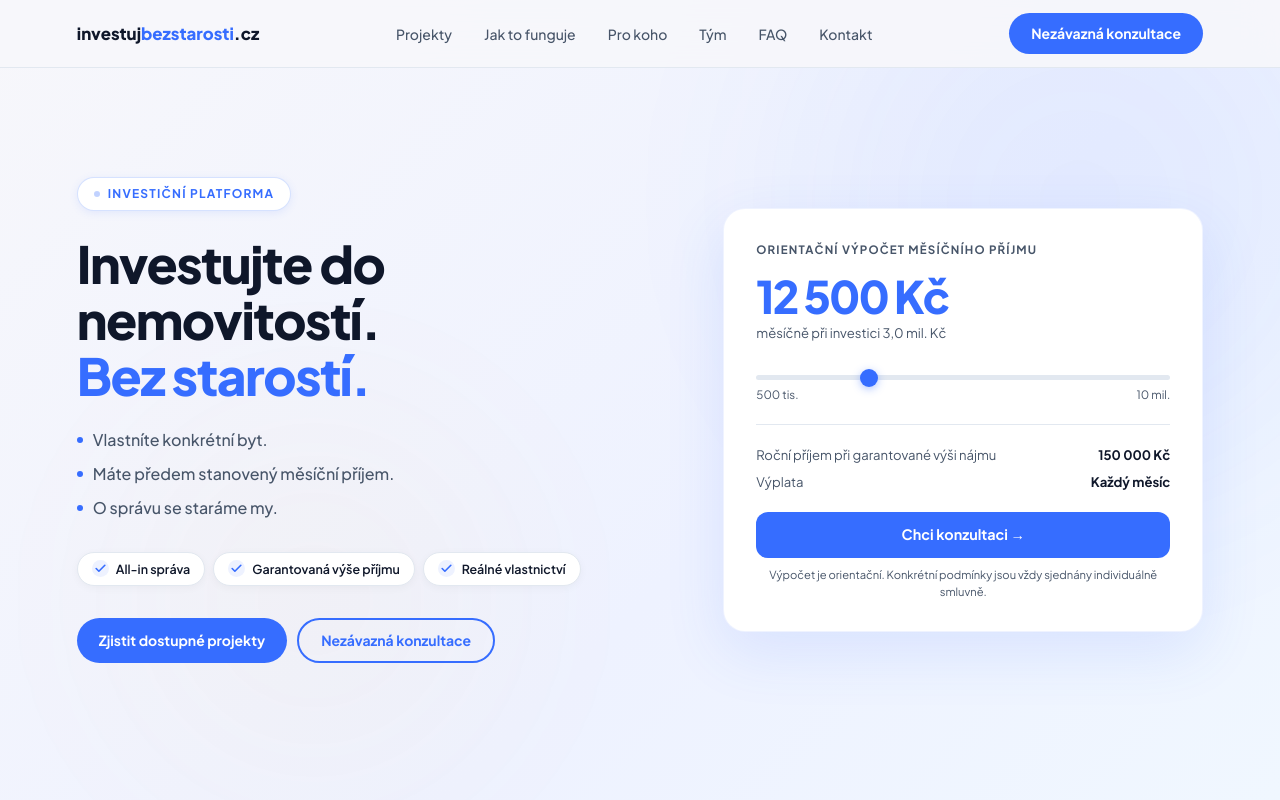
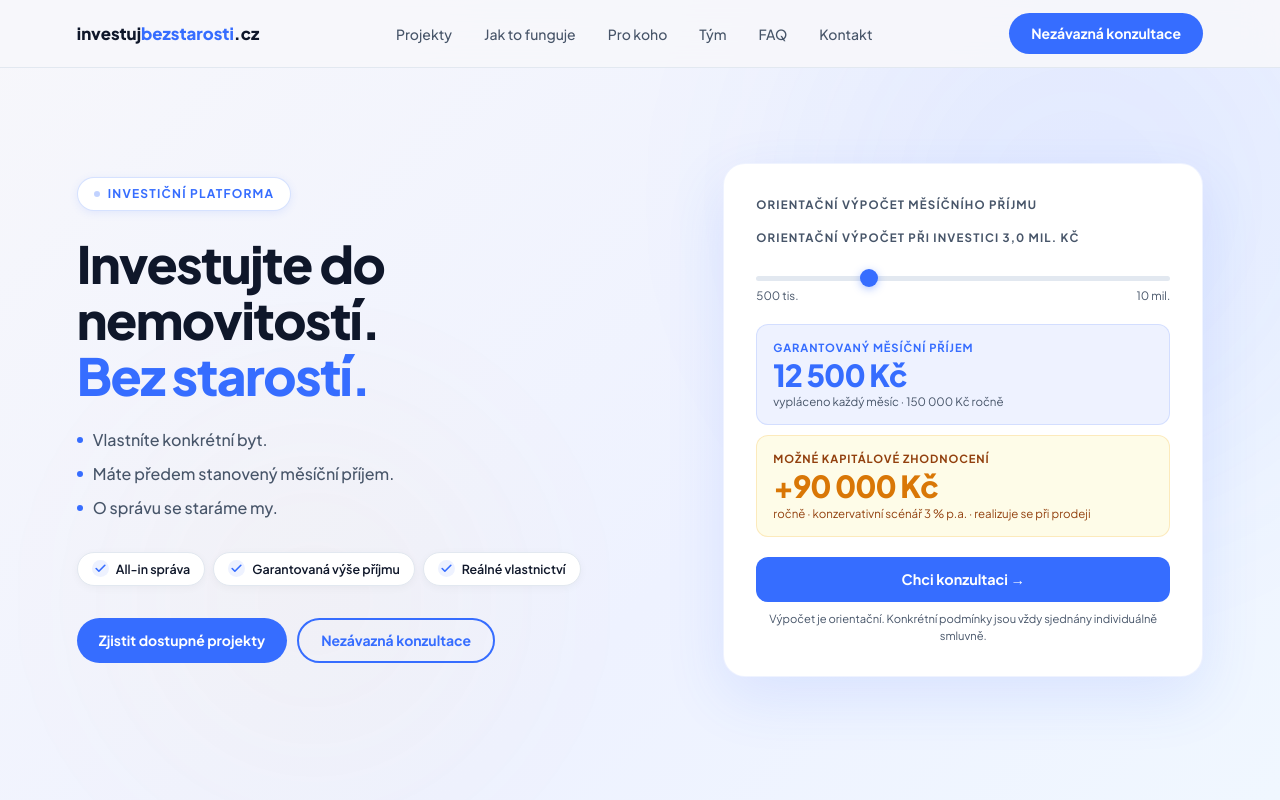
Before and after one commit to Petr1892SKS/investuj-bez-starosti, a Next.js app: page / in a window 1280 px wide. Shown: the top 800 px of the page. Built offline with nearby package versions, Linux system fonts and the light colour scheme.

Commit message:
Kalkulačka – přepínač, oddělené bloky

```diff
--- a/app/page.tsx
+++ b/app/page.tsx
@@ -184,6 +184,7 @@ export default function Home() {
   const [testimonialIdx, setTestimonialIdx] = useState(0);
   const [statsTriggered, setStatsTriggered] = useState(false);
   const [calcAmount, setCalcAmount] = useState(3000000);
+  const [calcMode, setCalcMode] = useState<"najem"|"rust">("najem");
   const statsRef = useRef<HTMLDivElement>(null);
 
   const investors = useCounter(247, 1800, statsTriggered);
@@ -193,6 +194,7 @@ export default function Home() {
 
   const monthlyIncome = Math.round((calcAmount * 0.05) / 12);
   const yearlyIncome = Math.round(calcAmount * 0.05);
+  const yearlyGrowth = Math.round(calcAmount * 0.03);
 
   useEffect(() => {
     const observer = new IntersectionObserver(
@@ -476,7 +478,7 @@ export default function Home() {
         /* RESPONSIVE */
         @media(max-width:1024px){
           .hero-inner{grid-template-columns:1fr;}
-          .hero-card{display:none;}
+          .hero-card{display:block;}
           .calc-wrap{grid-template-columns:1fr;}
           .guarantee-grid{grid-template-columns:1fr;}
           .forwhom-grid{grid-template-columns:1fr;}
@@ -537,15 +539,23 @@ export default function Home() {
           {/* Hero kalkulačka */}
           <div className="hero-card">
             <div className="hero-card-label">Orientační výpočet měsíčního příjmu</div>
-            <div className="hero-card-big">{monthlyIncome.toLocaleString("cs-CZ")} Kč</div>
-            <div className="hero-card-sub">měsíčně při investici {(calcAmount/1000000).toFixed(1).replace(".",",")} mil. Kč</div>
+            <div className="hero-card-label">Orientační výpočet při investici {(calcAmount/1000000).toFixed(1).replace(".",",")} mil. Kč</div>
             <input type="range" className="calc-slider" min={500000} max={10000000} step={100000} value={calcAmount} onChange={e=>setCalcAmount(Number(e.target.value))}/>
-            <div style={{display:"flex",justifyContent:"space-between",fontSize:"0.72rem",color:"var(--text2)",marginBottom:"1rem"}}>
+            <div style={{display:"flex",justifyContent:"space-between",fontSize:"0.72rem",color:"var(--text2)",marginBottom:"1.25rem"}}>
               <span>500 tis.</span><span>10 mil.</span>
             </div>
-            <hr className="hero-card-divider"/>
-            <div className="hero-card-row"><span className="hero-card-row-label">Roční příjem při garantované výši nájmu</span><span className="hero-card-row-value">{yearlyIncome.toLocaleString("cs-CZ")} Kč</span></div>
-            <div className="hero-card-row"><span className="hero-card-row-label">Výplata</span><span className="hero-card-row-value">Každý měsíc</span></div>
+            {/* Blok 1 – garantovaný příjem */}
+            <div style={{background:"var(--blue-light)",border:"1px solid rgba(54,109,255,0.15)",borderRadius:"12px",padding:"14px 16px",marginBottom:"10px"}}>
+              <div style={{fontSize:"0.7rem",fontWeight:700,color:"var(--blue)",textTransform:"uppercase",letterSpacing:"0.08em",marginBottom:"4px"}}>Garantovaný měsíční příjem</div>
+              <div style={{fontSize:"1.9rem",fontWeight:800,color:"var(--blue)",letterSpacing:"-1px",lineHeight:1}}>{monthlyIncome.toLocaleString("cs-CZ")} Kč</div>
+              <div style={{fontSize:"0.72rem",color:"var(--text2)",marginTop:"3px"}}>vypláceno každý měsíc · {yearlyIncome.toLocaleString("cs-CZ")} Kč ročně</div>
+            </div>
+            {/* Blok 2 – možný růst hodnoty */}
+            <div style={{background:"#fefce8",border:"1px solid rgba(245,158,11,0.2)",borderRadius:"12px",padding:"14px 16px"}}>
+              <div style={{fontSize:"0.7rem",fontWeight:700,color:"#92400e",textTransform:"uppercase",letterSpacing:"0.08em",marginBottom:"4px"}}>Možné kapitálové zhodnocení</div>
+              <div style={{fontSize:"1.9rem",fontWeight:800,color:"#d97706",letterSpacing:"-1px",lineHeight:1}}>+{yearlyGrowth.toLocaleString("cs-CZ")} Kč</div>
+              <div style={{fontSize:"0.72rem",color:"#92400e",marginTop:"3px"}}>ročně · konzervativní scénář 3 % p.a. · realizuje se při prodeji</div>
+            </div>
             <button className="hero-card-cta" onClick={() => scrollTo("kontakt")}>Chci konzultaci →</button>
             <div className="hero-card-note">Výpočet je orientační. Konkrétní podmínky jsou vždy sjednány individuálně smluvně.</div>
           </div>
@@ -639,24 +649,37 @@ export default function Home() {
 
           </div>
           <div className="calc-box">
+            {/* Přepínač */}
+            <div style={{display:"flex",marginBottom:"20px",background:"rgba(255,255,255,0.07)",borderRadius:"10px",padding:"3px"}}>
+              <button onClick={()=>setCalcMode("najem")} style={{flex:1,padding:"9px 10px",border:"none",borderRadius:"8px",fontFamily:"inherit",fontSize:"0.8rem",fontWeight:700,cursor:"pointer",transition:"all 0.2s",background:calcMode==="najem"?"white":"transparent",color:calcMode==="najem"?"#0f172a":"#94a3b8"}}>
+                Nájemní výnos
+              </button>
+              <button onClick={()=>setCalcMode("rust")} style={{flex:1,padding:"9px 10px",border:"none",borderRadius:"8px",fontFamily:"inherit",fontSize:"0.8rem",fontWeight:700,cursor:"pointer",transition:"all 0.2s",background:calcMode==="rust"?"white":"transparent",color:calcMode==="rust"?"#0f172a":"#94a3b8"}}>
+                + Růst hodnoty
+              </button>
+            </div>
+
             <div className="calc-label">Výše investice</div>
             <div className="calc-amount-display">{(calcAmount/1000000).toFixed(2).replace(".",",")} mil. Kč</div>
             <input type="range" className="calc-slider-dark" min={500000} max={10000000} step={100000} value={calcAmount} onChange={e=>setCalcAmount(Number(e.target.value))}/>
             <div className="calc-range-labels"><span>500 tis. Kč</span><span>10 mil. Kč</span></div>
-            <div className="calc-results">
-              <div className="calc-result-row">
-                <span className="calc-result-label">Měsíční příjem z nájmu</span>
-                <span className="calc-result-value big">{monthlyIncome.toLocaleString("cs-CZ")} Kč</span>
+
+            {/* Blok 1 – garantovaný příjem – vždy viditelný */}
+            <div style={{background:"rgba(54,109,255,0.15)",border:"1px solid rgba(54,109,255,0.3)",borderRadius:"12px",padding:"16px 18px",marginBottom:"10px"}}>
+              <div style={{fontSize:"0.68rem",fontWeight:700,color:"#93c5fd",textTransform:"uppercase",letterSpacing:"0.08em",marginBottom:"5px"}}>Garantovaný měsíční příjem</div>
+              <div style={{fontSize:"2rem",fontWeight:800,color:"#366dff",letterSpacing:"-1px",lineHeight:1}}>{monthlyIncome.toLocaleString("cs-CZ")} Kč</div>
+              <div style={{fontSize:"0.73rem",color:"#64748b",marginTop:"4px"}}>vypláceno každý měsíc · {yearlyIncome.toLocaleString("cs-CZ")} Kč ročně</div>
+            </div>
+
+            {/* Blok 2 – růst hodnoty – jen při přepnutí */}
+            {calcMode==="rust" && (
+              <div style={{background:"rgba(245,158,11,0.08)",border:"1px solid rgba(245,158,11,0.3)",borderRadius:"12px",padding:"16px 18px",marginBottom:"10px"}}>
+                <div style={{fontSize:"0.68rem",fontWeight:700,color:"#fbbf24",textTransform:"uppercase",letterSpacing:"0.08em",marginBottom:"5px"}}>Možné kapitálové zhodnocení</div>
+                <div style={{fontSize:"2rem",fontWeight:800,color:"#fbbf24",letterSpacing:"-1px",lineHeight:1}}>+{yearlyGrowth.toLocaleString("cs-CZ")} Kč</div>
+                <div style={{fontSize:"0.73rem",color:"#78716c",marginTop:"4px"}}>ročně · konzervativní scénář 3 % p.a. · realizuje se až při prodeji</div>
               </div>
-              <div className="calc-result-row">
-                <span className="calc-result-label">Roční příjem při garantované výši nájmu</span>
-                <span className="calc-result-value">{yearlyIncome.toLocaleString("cs-CZ")} Kč</span>
-              </div>
-              <div className="calc-result-row">
-                <span className="calc-result-label">Výplata</span>
-                <span className="calc-result-value">Každý měsíc</span>
-              </div>
-            </div>
+            )}
+
             <div className="calc-note">* Výpočet je orientační. Konkrétní podmínky jsou vždy sjednány individuálně smluvně.</div>
           </div>
         </div>
```
